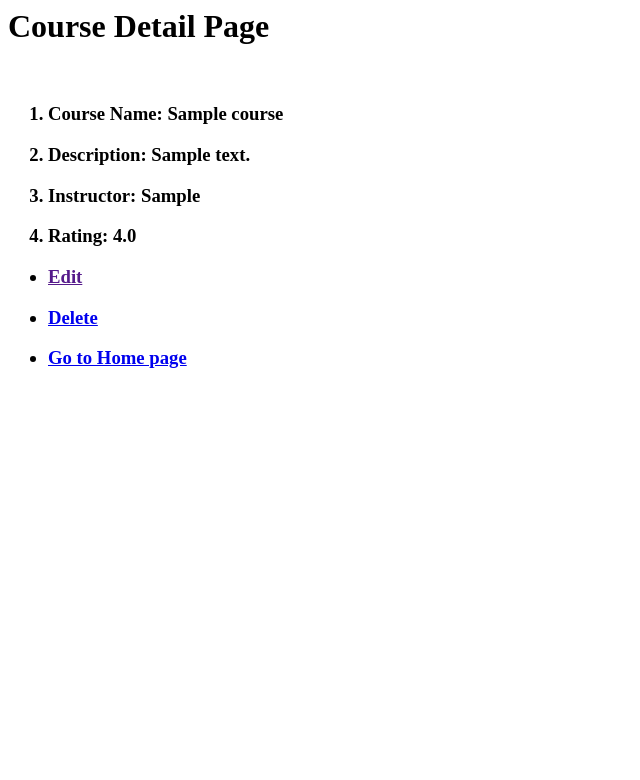
After one commit to harishankar24/django_assignment4, a Django app: page /detail/1 in a window 1280 px wide. The commit adds this page. Shown: the top 780 px of the page, without its empty margins (0-640 px from the left). Run offline with Django 4.2, Linux system fonts and the light colour scheme; tables that the repository leaves empty hold one stand-in row (values such as "Sample post").

```diff
--- a/Assignment6/urls.py
+++ b/Assignment6/urls.py
@@ -21,4 +21,6 @@ urlpatterns = [
     path('admin/', admin.site.urls),
     path('', views.CourseListView.as_view(), name='home'),
     path('create/', views.CourseCreateView.as_view(), name='create'),
+    path('detail/<int:pk>', views.CourseDetailView.as_view(), name='detail'),
+    path('delete/<int:pk>', views.CourseDeleteView.as_view(), name='delete'),
 ]
--- /dev/null
+++ b/cbvApp/templates/cbvApp/detail.html
@@ -0,0 +1,21 @@
+<html>
+    <head>
+        <title></title>
+    </head>
+    <body>
+        <h1>Course Detail Page</h1>
+        <br>
+        <ol>
+            <h3><li>Course Name: {{ course.cname }}</li></h3>
+            <h3><li>Description: {{ course.description }}</li></h3>
+            <h3><li>Instructor: {{ course.instructor }}</li></h3>
+            <h3><li>Rating: {{ course.rating }}</li></h3>
+        </ol>
+        <ul>
+            <h3><li><a href="">Edit</a></li></h3>
+            <h3><li><a href="{% url 'delete' course.id %}">Delete</a></li></h3>
+            <h3><li><a href="{% url 'home' %}">Go to Home page</a></li></h3>
+        </ul>
+
+    </body>
+</html>
--- a/cbvApp/views.py
+++ b/cbvApp/views.py
@@ -1,5 +1,5 @@
 from django.shortcuts import render
-from django.views.generic import ListView, DeleteView, UpdateView, CreateView
+from django.views.generic import ListView, DeleteView, UpdateView, CreateView, DetailView
 from .models import Course
 from .forms import CourseForm
 
@@ -14,3 +14,16 @@ class CourseCreateView(CreateView):
     model = Course
     template_name = 'cbvApp/create.html'
     form_class = CourseForm
+    success_url = '/'
+
+
+class CourseDetailView(DetailView):
+    model = Course
+    template_name = 'cbvApp/detail.html'
+    context_object_name = 'course'
+
+
+class CourseDeleteView(DeleteView):
+    model = Course
+    template_name = 'cbvApp/delete.html'
+    success_url = '/'
```
Also changed, not shown: cbvApp/templates/cbvApp/delete.html (added, +23 -0 lines), cbvApp/templates/cbvApp/index.html (+9 -6 lines).
